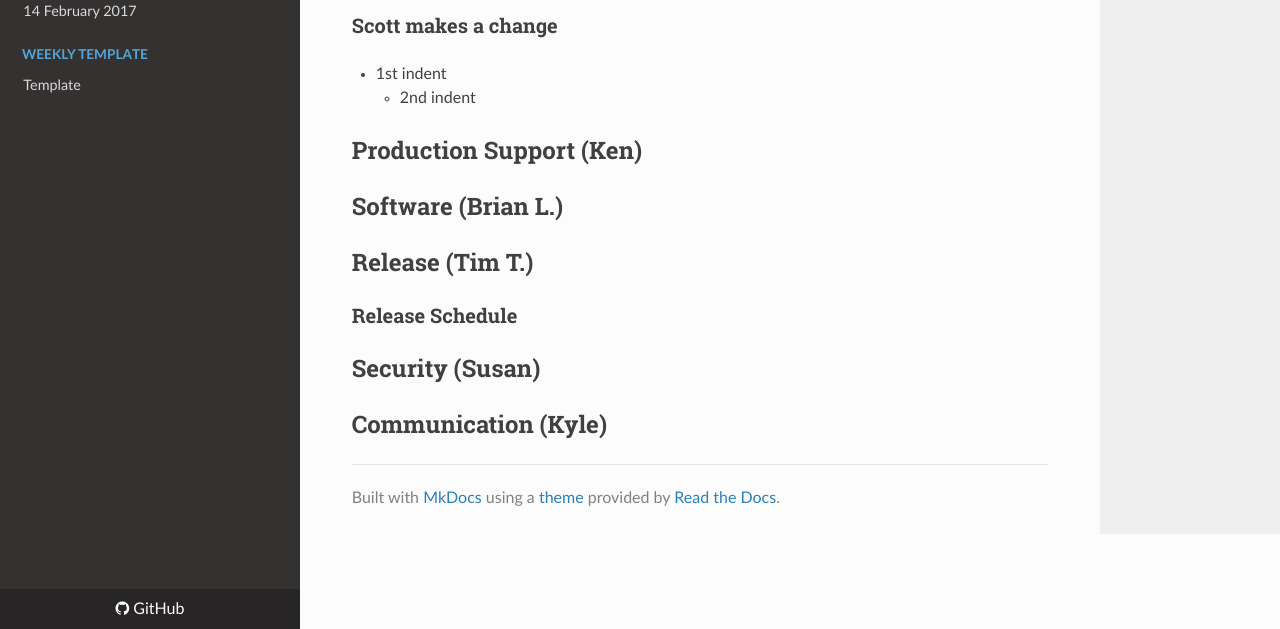
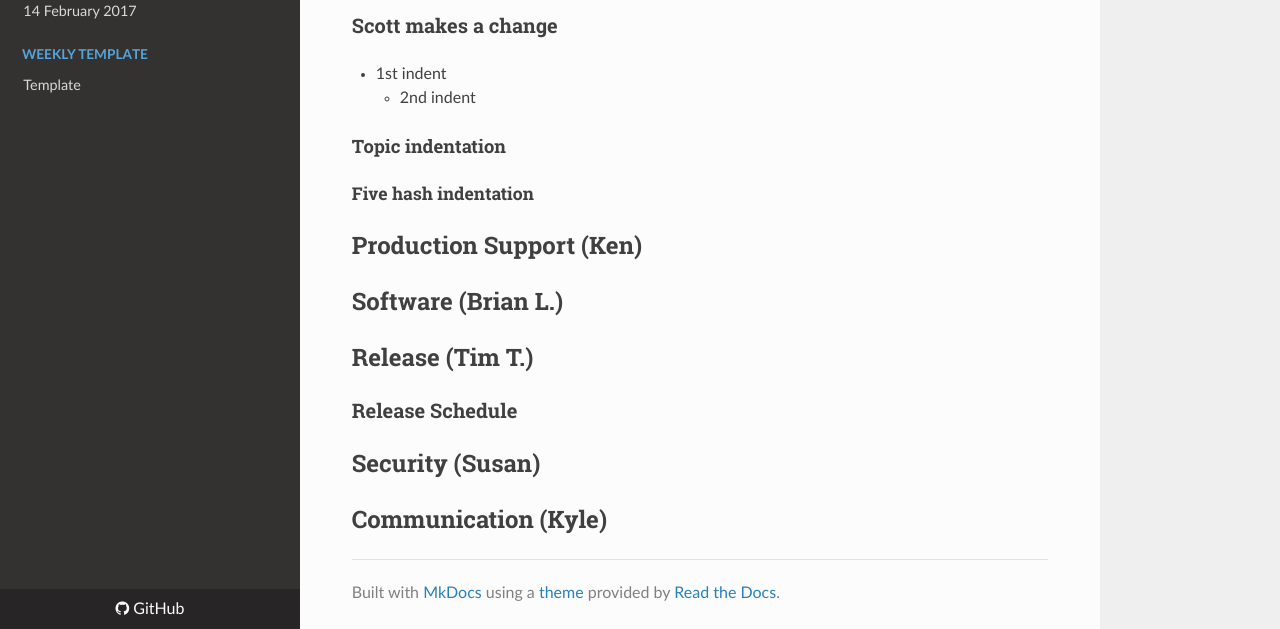
Before and after one commit to zsshah/production, an MkDocs documentation site: the page built from docs/WeeklyMinutes/7Feb2017.md, in a window 1280 px wide and 900 px high, scrolled down 1900 px, cut to the strip 271-900 px from the top of the window. Built offline with MkDocs 1.6.1, drawn with Linux system fonts in a browser that asks for light colours; nearby versions of some CDN libraries; old or Windows-style settings are respelled for this version of MkDocs.

Commit message:
Update 7Feb2017.md

```diff
--- a/docs/WeeklyMinutes/7Feb2017.md
+++ b/docs/WeeklyMinutes/7Feb2017.md
@@ -32,6 +32,9 @@
 ### Scott makes a change
    * 1st indent
       * 2nd indent
+#### Topic indentation
+
+##### Five hash indentation
 
 ## Production Support (Ken)
 
```
